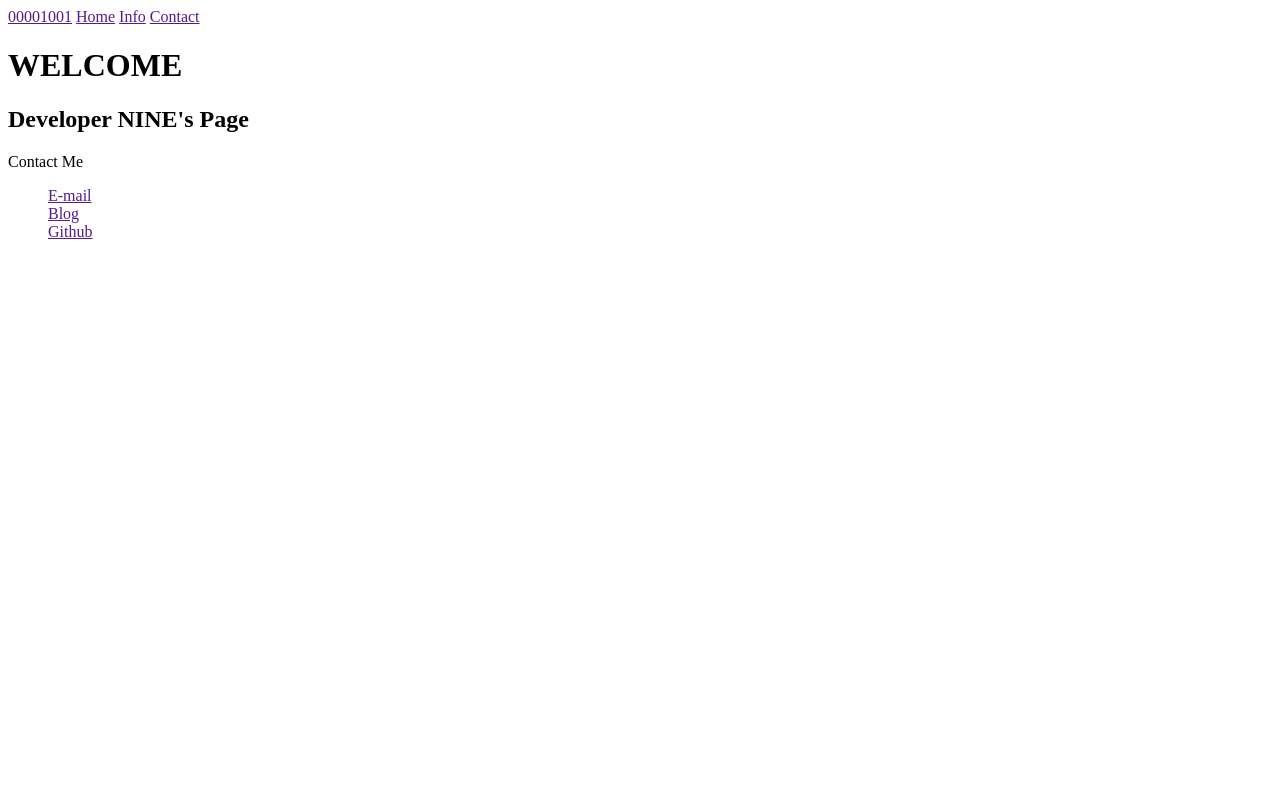
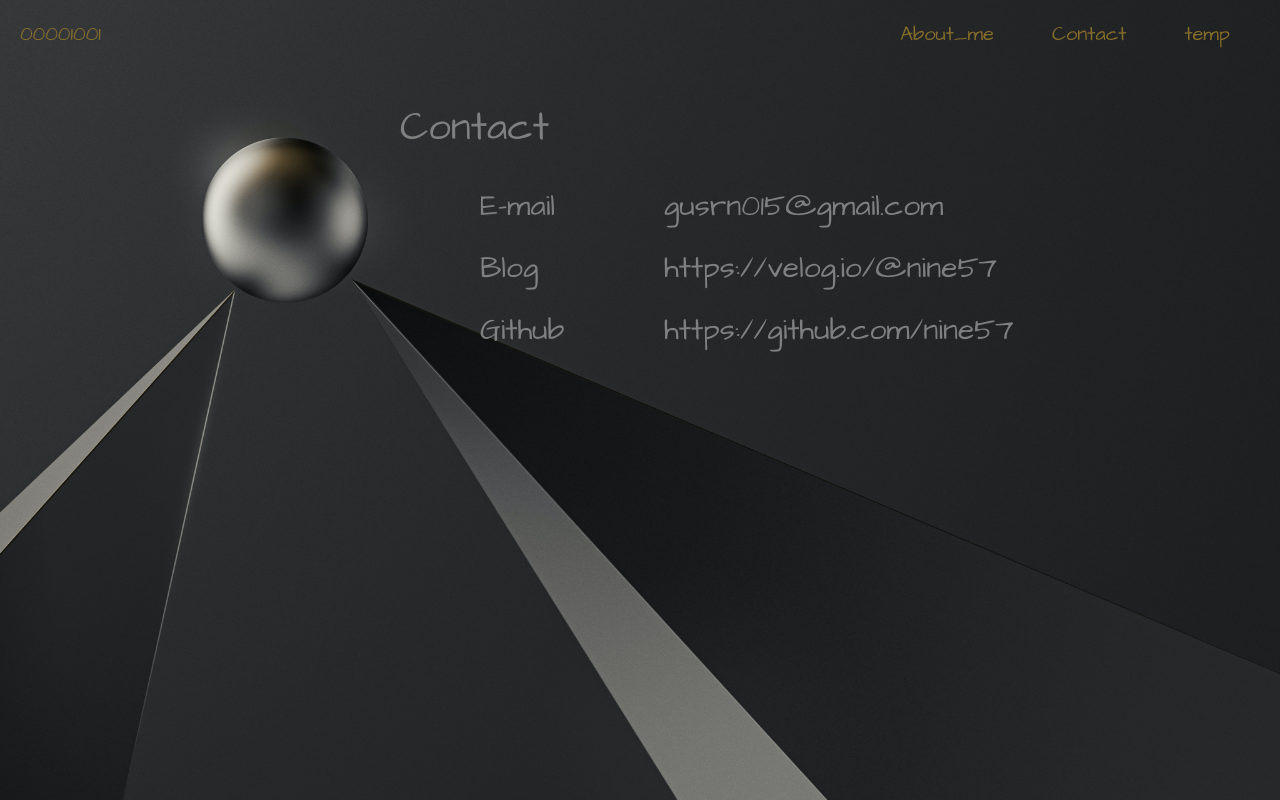
Before and after one commit to nine57/MyPage-NINE.html, a plain HTML site: page contact.html in a window 1280 px wide. Drawn offline with Linux system fonts and the light colour scheme; a web font is replaced by a local one.

Commit message:
Update contact.html

```diff
--- a/contact.html
+++ b/contact.html
@@ -1,26 +1,39 @@
 <!doctype html>
 <html>
     <head>
-    <title>00001001 - Contact</title>
+        <title>00001001-Contact</title>
         <meta charset = "utf-8">
+        <link rel="preconnect" href="https://fonts.googleapis.com">
+        <link rel="preconnect" href="https://fonts.gstatic.com" crossorigin>
+        <link href="https://fonts.googleapis.com/css2?family=Architects+Daughter&family=Stylish&display=swap" rel="stylesheet">
+        <link rel="preconnect" href="https://fonts.googleapis.com">
+        <link rel="preconnect" href="https://fonts.gstatic.com" crossorigin>
+        <link href="https://fonts.googleapis.com/css2?family=Stylish&display=swap" rel="stylesheet">
+        <link href="style.css" rel = "stylesheet" />
     </head>
-
-
     <body>
-    <a href = "">00001001</a>
-
-    <a href = "">Home</a>
-    <a href = "">Info</a>
-    <a href = "">Contact</a>
-
-    <h1>WELCOME</h1>
-    <h2>Developer NINE's Page</h2>
-
-    Contact Me
-    <ul style = "list-style-type: none;">
-        <li><a href = "">E-mail</a></li>
-        <li><a href = "">Blog</a></li>
-        <li><a href = "">Github</a></li>
+        <div id = "main3">
+            <span id = "top-code3">
+                <a href = "index.html">00001001</a>
+            </span>
+            <span id = "top-list3">
+                <a href = "about me.html">About_me</a>
+                <a href = "contact.html">Contact</a>
+                <a href = "">temp</a>
+            </span>
+            <div id = "contact">
+                <p>Contact</p>
+                <ul id = "media">
+                    <li>E-mail</li>
+                    <li>Blog</li>
+                    <li>Github</li>
                 </ul>
+                <ul id = "address">
+                    <li><a href = "">gusrn015@gmail.com</a></li>
+                    <li><a href = "https://velog.io/@nine57">https://velog.io/@nine57</a></li>
+                    <li><a href = "https://github.com/nine57">https://github.com/nine57</a></li>
+                </ul>
+            </div>
+        </div>
     </body>
 </html>
```
Lines whose indentation alone changed are shown as unchanged.
